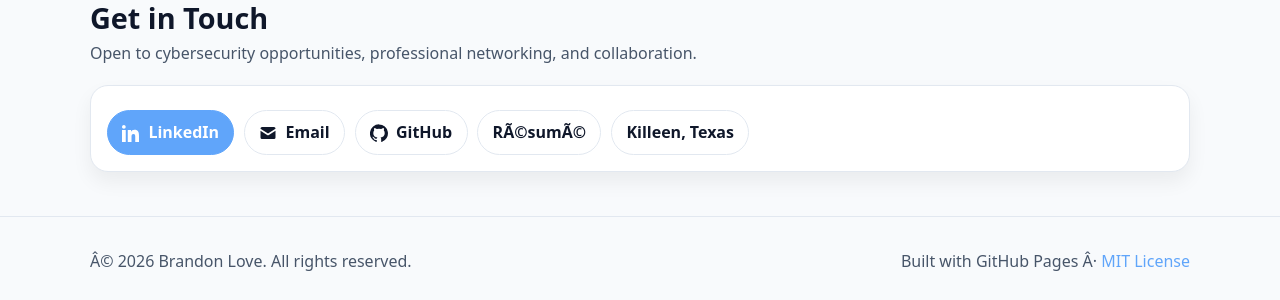
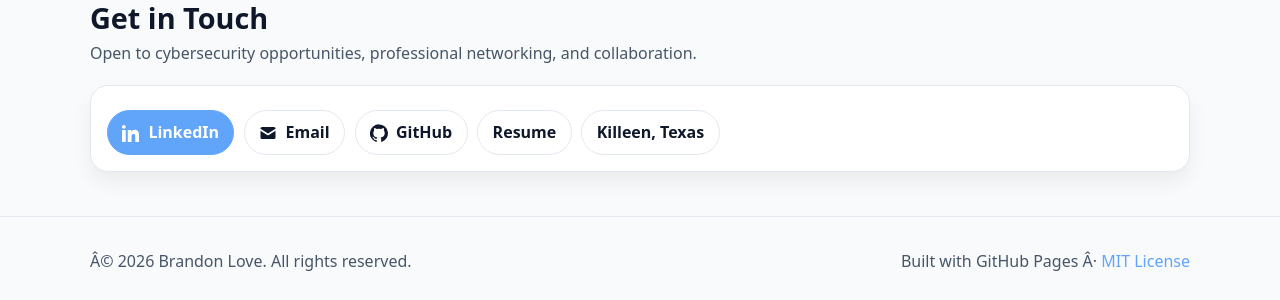
Before and after one commit to Love2150/Love2150.github.io, a Jekyll site: the page built from index.html, in a window 1280 px wide and 900 px high, scrolled down 3071 px. Shown: the part 593-893 px from the top of the window. Built offline with Jekyll 4.4.1, drawn with Linux system fonts in a browser that asks for light colours.

Commit message:
Update resume link and text in index.html

```diff
--- a/index.html
+++ b/index.html
@@ -1189,11 +1189,11 @@ title: "Brandon Love | SOC Analyst & Incident Response"
 
             <a
               class="btn-contact"
-              href="{{ '/assets/files/Brandon_Love_Resume.pdf' | relative_url }}"
+              href="{{ 'assets/Brandon_Love_Cybersecurity_Resume.docx' | relative_url }}"
               target="_blank"
               rel="noopener"
             >
-              RÃ©sumÃ©
+              Resume
             </a>
 
             <span class="btn-contact" aria-label="Location">Killeen, Texas</span>
```
